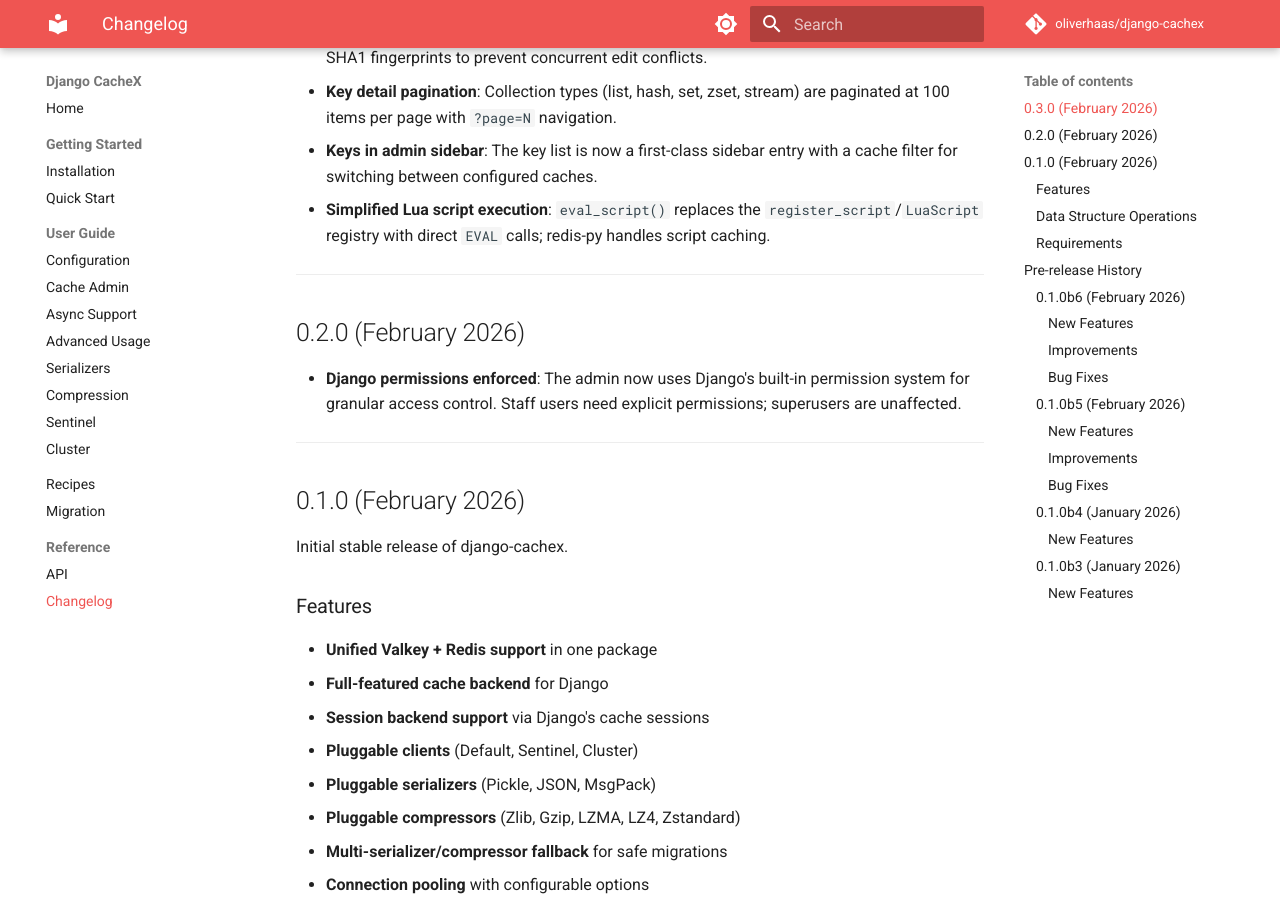
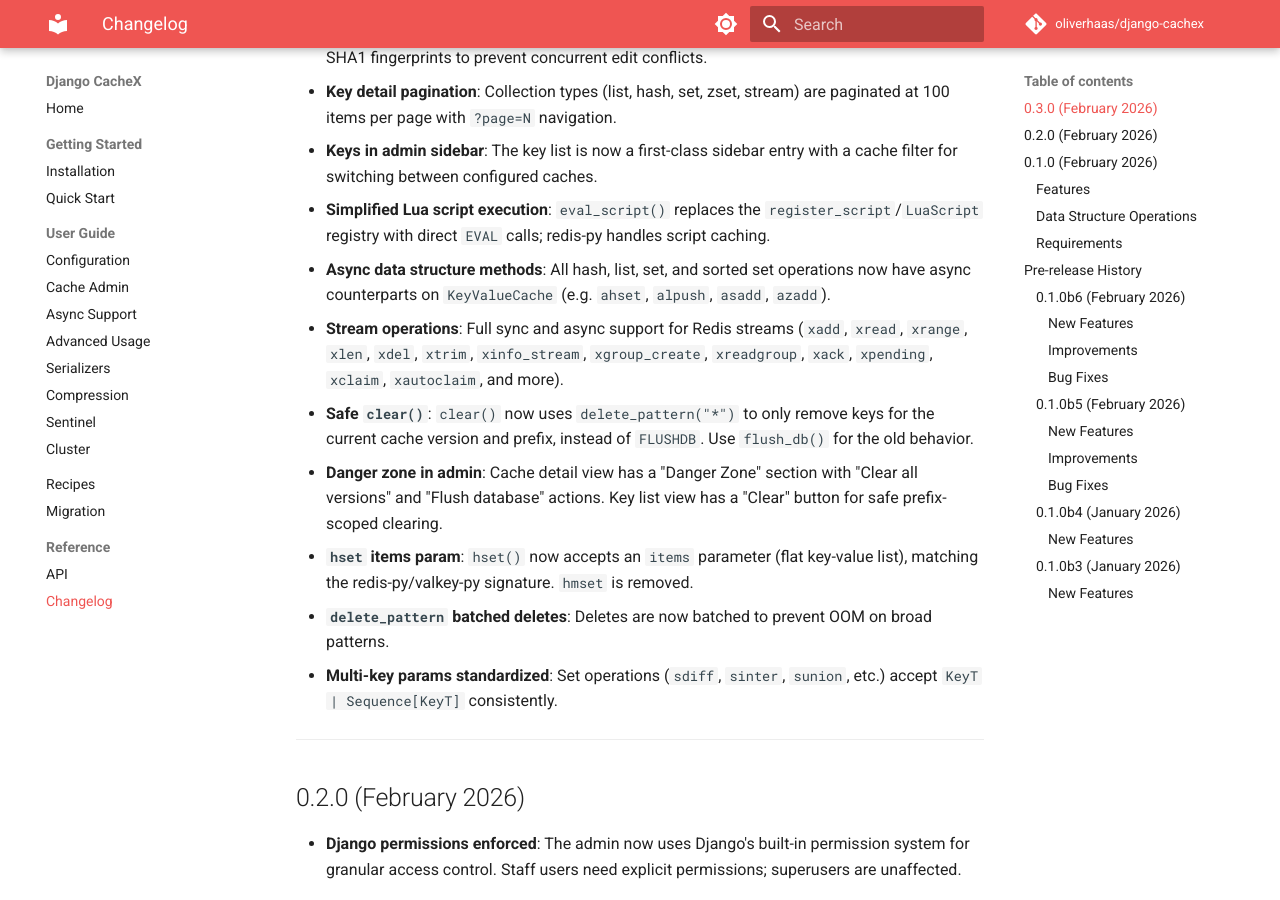
Before and after one commit to oliverhaas/django-cachex, an MkDocs documentation site: the page built from docs/reference/changelog.md, in a window 1280 px wide and 900 px high, scrolled down 270 px. Built offline with MkDocs 1.6.1 and Material for MkDocs 9.7.7, drawn with Linux system fonts in a browser that asks for light colours; comment, search, counter and statistics services are not loaded; the version menu is left out.

Commit message:
docs: update changelog with recent features and improvements

```diff
--- a/docs/reference/changelog.md
+++ b/docs/reference/changelog.md
@@ -7,6 +7,13 @@
 - **Key detail pagination**: Collection types (list, hash, set, zset, stream) are paginated at 100 items per page with `?page=N` navigation.
 - **Keys in admin sidebar**: The key list is now a first-class sidebar entry with a cache filter for switching between configured caches.
 - **Simplified Lua script execution**: `eval_script()` replaces the `register_script`/`LuaScript` registry with direct `EVAL` calls; redis-py handles script caching.
+- **Async data structure methods**: All hash, list, set, and sorted set operations now have async counterparts on `KeyValueCache` (e.g. `ahset`, `alpush`, `asadd`, `azadd`).
+- **Stream operations**: Full sync and async support for Redis streams (`xadd`, `xread`, `xrange`, `xlen`, `xdel`, `xtrim`, `xinfo_stream`, `xgroup_create`, `xreadgroup`, `xack`, `xpending`, `xclaim`, `xautoclaim`, and more).
+- **Safe `clear()`**: `clear()` now uses `delete_pattern("*")` to only remove keys for the current cache version and prefix, instead of `FLUSHDB`. Use `flush_db()` for the old behavior.
+- **Danger zone in admin**: Cache detail view has a "Danger Zone" section with "Clear all versions" and "Flush database" actions. Key list view has a "Clear" button for safe prefix-scoped clearing.
+- **`hset` items param**: `hset()` now accepts an `items` parameter (flat key-value list), matching the redis-py/valkey-py signature. `hmset` is removed.
+- **`delete_pattern` batched deletes**: Deletes are now batched to prevent OOM on broad patterns.
+- **Multi-key params standardized**: Set operations (`sdiff`, `sinter`, `sunion`, etc.) accept `KeyT | Sequence[KeyT]` consistently.
 
 ---
 
```
